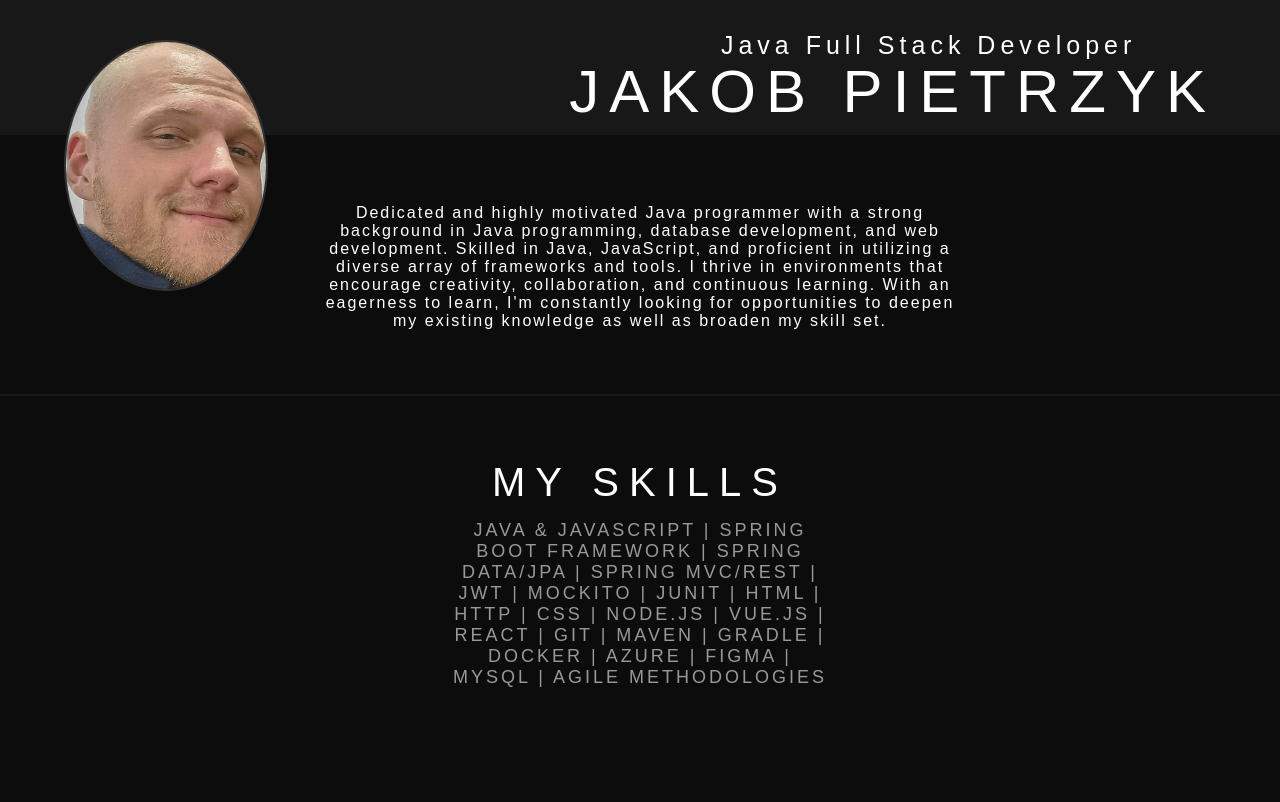
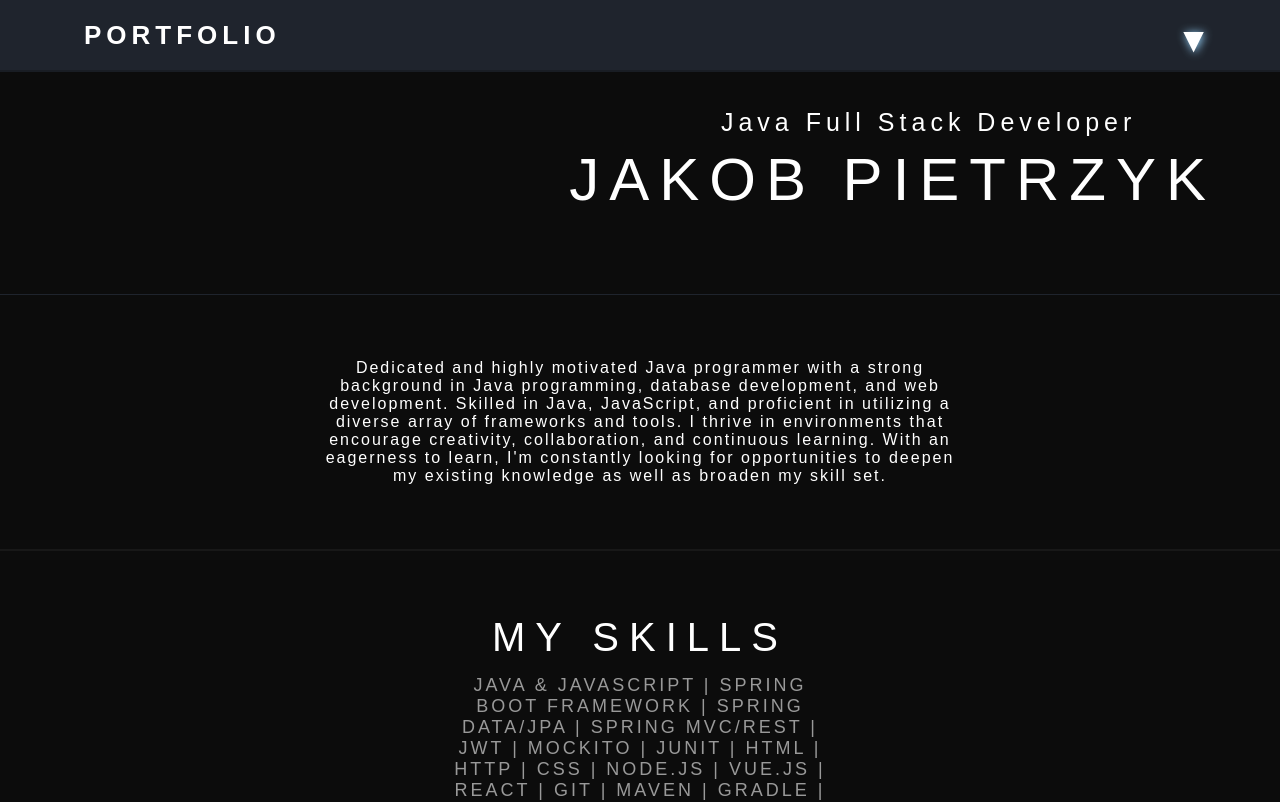
Before and after one commit to dzJP/jakobpietrzyk, a Vue app: page / in a window 1280 px wide. Shown: the top 802 px of the page. Built offline with nearby package versions, Linux system fonts and the light colour scheme.

Commit message:
Add HeadComponent & DropdownComponent

```diff
--- a/src/assets/main.css
+++ b/src/assets/main.css
@@ -2,6 +2,10 @@
     --dark-blue: #040B24;
     --darker-blue: #020613;
     --dark-green: #122912;
+
+    --light-gray: rgb(31, 36, 45);
+    --lighter-gray: rgb(25, 29, 36);
+
     --gray-black: rgb(31, 31, 31);
     --dark-gray-black: rgb(24, 24, 24);
     --darker-gray-black: rgb(12,12,12);
@@ -10,6 +14,7 @@
     --blue: #111C44;
     --light-blue: #2525A5;
     --light-blue-hover: #2d2dc7;
+    --blue-heaven: rgb(88, 178, 255);
     --red: #df3232;
     --orange: #E69141;
     --dark-orange: #e6914110;
@@ -20,11 +25,12 @@
 }
 
 #app, html, body {
-    background-color: var(--dark-gray-black);
-    margin: 0px;
+    background-color: var(--darker-gray-black);
+    margin: 0;
+    padding: 0;
 }
 
-.header-container, .about-me-section-container, .my-skills-container, .my-skills-text, .project-section-title, .projects {
+.head-container, .header-container, .about-me-section-container, .my-skills-container, .my-skills-text, .project-section-title, .projects {
     color: var(--white);
     font-family: 'Oxanium', sans-serif;
 }
--- /dev/null
+++ b/src/components/DropdownComponent.vue
@@ -0,0 +1,117 @@
+<template>
+    <div class="dropdown-container">
+        <div class="dropdown" @click="toggleDropdown" @mouseleave="closeDropdown">
+            <div class="dropdown-toggle">
+                <span class="dropdown-icon">▼</span>
+            </div>
+            <ul class="dropdown-menu" :class="{ 'show': isDropdownOpen }">
+                <li @click="handleItemClick('Home')">Home</li>
+                <li @click="handleItemClick('About')">About</li>
+                <li @click="handleItemClick('Contact')">Contact</li>
+                <li><a href="#projects" @click="scrollToSection">Projects</a></li>
+            </ul>
+        </div>
+    </div>
+</template>
+
+<script>
+export default {
+    data() {
+        return {
+            isDropdownOpen: false
+        };
+    },
+    methods: {
+        toggleDropdown() {
+            console.log('Toggle dropdown');
+            this.isDropdownOpen = !this.isDropdownOpen;
+        },
+        closeDropdown() {
+            console.log('Close dropdown');
+            this.isDropdownOpen = false;
+        },
+        scrollToSection() {
+            const projectsSection = document.getElementById('projects');
+            if (projectsSection) {
+                projectsSection.scrollIntoView({ behavior: 'smooth' });
+            }
+            this.isDropdownOpen = false;
+        }
+    }
+};
+</script>
+
+<style scoped>
+.dropdown-container {
+    position: relative;
+}
+
+.dropdown {
+    position: absolute;
+    top: 15px;
+    right: 5%;
+    cursor: pointer;
+}
+
+.dropdown-toggle {
+    position: absolute;
+    top: 0;
+    right: 0;
+    padding: 5px;
+}
+
+.dropdown-icon {
+    font-size: 35px;
+    color: var(--white);
+    transition: color 0.5s ease-in;
+    text-shadow: 1px 1px 10px #9ad7ff;
+}
+
+.dropdown-icon:hover {
+    color: var(--blue-heaven);
+    transition: color 0.3s ease-in-out;
+}
+
+.dropdown-menu {
+    position: absolute;
+    top: 20px;
+    right: -55px;
+    display: none;
+    background-color: rgb(17, 17, 17);
+    border: 1px solid #ccc;
+    width: 150px;
+    height: 220px;
+    font-size: 22px;
+    align-items: center;
+    list-style-type: none;
+    text-transform: uppercase;
+    text-align: center;
+    padding: 0;
+    font-weight: 600;
+}
+
+.dropdown-menu li {
+    margin: 5px;
+    padding: 10px;
+}
+
+.dropdown-menu.show {
+    display: block;
+    color: var(--white);
+}
+
+.dropdown-menu.show li {
+    transition: color 0.3s ease-in;
+}
+
+.dropdown-menu.show li:hover {
+    color: var(--blue-heaven);
+    cursor: pointer;
+    transition: color 0.3s ease-in-out;
+}
+a,
+a:visited {
+    color: inherit; /* Keeps the same color as the normal link */
+    text-decoration: none;
+}
+</style>
--- /dev/null
+++ b/src/components/HeadComponent.vue
@@ -0,0 +1,44 @@
+<template>
+    <div class="head-container">
+        <div class="head-portfolio-text">
+            Portfolio
+        </div>
+        <DropdownComponent />
+    </div>
+
+</template>
+
+<script>
+import DropdownComponent from '@/components/DropdownComponent';
+
+export default {
+    components: {
+        DropdownComponent
+    }
+}
+
+</script>
+<style>
+
+.head-container {
+    position: fixed;
+    top: 0;
+    left: 0;
+    width: 100%;
+    background-color: var(--light-gray);
+    height: 70px;
+    border-bottom: 2px solid var(--lighter-gray);
+    z-index: 1000;
+}
+
+.head-portfolio-text {
+    position: absolute;
+    top: 0%;
+    left: 5%;
+    margin: 20px 20px 5px;
+    font-weight: 600;
+    font-size: 26px;
+    letter-spacing: 5px;
+    text-transform: uppercase;
+}
+</style>
--- a/src/components/HeaderComponent.vue
+++ b/src/components/HeaderComponent.vue
@@ -7,9 +7,9 @@
             Jakob Pietrzyk
         </div>
     </div>
-    <div class="profile-picture">
+    <!-- <div class="profile-picture">
     <img src="@/assets/jakob.jpg" alt="profile-picture">
-    </div>
+    </div> -->
 </template>
 
 <style>
@@ -19,10 +19,10 @@
     flex-direction: column;
     align-items: center;
     text-align: center;
-    margin-top: 15px;
+    margin-top: 5%;
     padding-bottom: 30px;
-    min-height: 90px;
-    border-bottom: solid 5px var(--darker-gray-black)
+    min-height: 200px;
+    border-bottom: solid 1px var(--light-gray);
 }
 
 .header-role {
--- a/src/components/ProjectsComponent.vue
+++ b/src/components/ProjectsComponent.vue
@@ -1,5 +1,5 @@
 <template>
-    <div class="project-section-container">
+    <div id="projects" class="project-section-container">
         <div class="project-section-title">My projects</div>
         <div class="projects">
             <div class="project">
--- a/src/views/LandingPage.vue
+++ b/src/views/LandingPage.vue
@@ -1,16 +1,19 @@
 <template>
+	<HeadComponent />
 	<HeaderComponent />
 	<AboutMeComponent />
 	<ProjectsComponent />
 </template>
 
 <script>
+import HeadComponent from '@/components/HeadComponent.vue';
 import HeaderComponent from '@/components/HeaderComponent.vue';
 import AboutMeComponent from '@/components/AboutMeComponent.vue';
 import ProjectsComponent from '@/components/ProjectsComponent.vue';
 
 export default {
 	components: {
+		HeadComponent,
 		HeaderComponent,
 		AboutMeComponent,
 		ProjectsComponent
```
Also changed, not shown: src/components/FooterComponment.vue (deleted).
